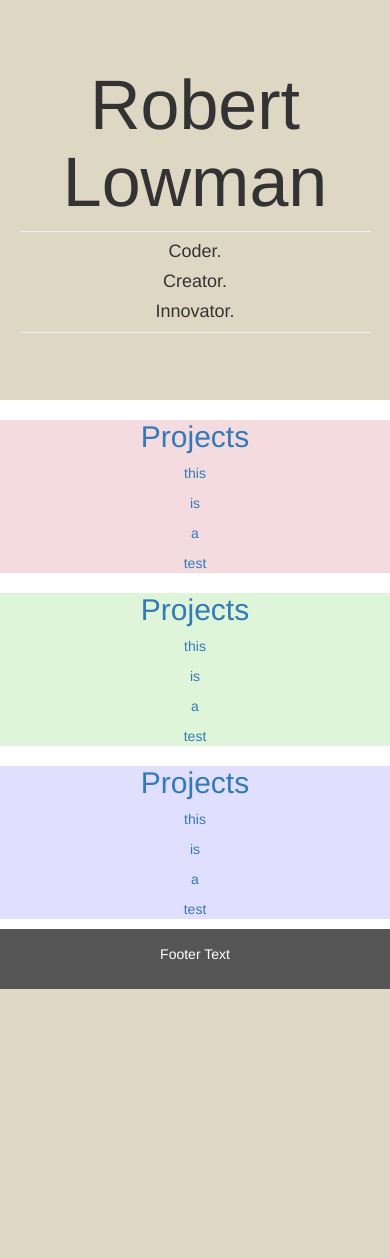
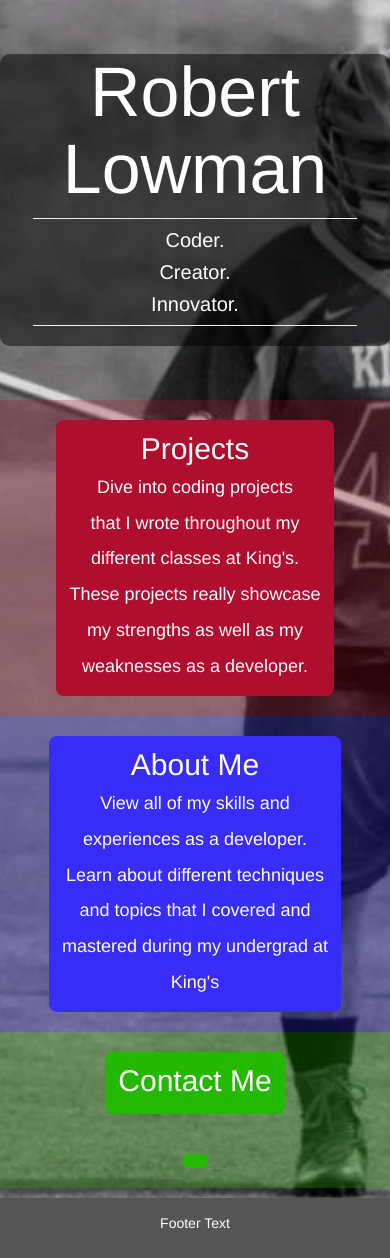
Before and after one commit to rlowman/RobertWebsite, a Django app: page / in a window 390 px wide. Before the commit the page ends 989 px from the top, so only its background shows below. Run offline with Django 3.2, Linux system fonts and the light colour scheme; some libraries are stand-ins or nearby versions.

Commit message:
added styling to index

```diff
--- a/mysite/index/templates/index/index.html
+++ b/mysite/index/templates/index/index.html
@@ -10,7 +10,6 @@
   <script src="https://maxcdn.bootstrapcdn.com/bootstrap/3.3.7/js/bootstrap.min.js"></script>
   <style>
     #welcome{
-      background: rgba(222, 215, 195, 1);
       height: 400px;
       align-items: center;
       width:100%;
@@ -18,61 +17,27 @@
       justify-content: center;
     }
 
+    .inside {
+      background-color: rgba(0, 0, 0, .50);
+      border-radius: 10px;
+    }
+
     #projectDiv {
-      background:rgba(176, 14, 46, .15);
+      background:rgba(176, 14, 46, .25);
     }
     #aboutDiv {
-      background: rgba(55, 45, 247, .15);
+      background: rgba(55, 45, 247, .25);
     }
     #contactDiv {
-      background: rgba(37, 184, 0, .15);
+      background: rgba(37, 184, 0, .25);
     }
 
-    .hvr-grow-rotate {
-      display: inline-block;
-      vertical-align: middle;
-      -webkit-transform: perspective(1px) translateZ(0);
-      transform: perspective(1px) translateZ(0);
-      box-shadow: 0 0 1px transparent;
-      -webkit-transition-duration: 0.3s;
-      transition-duration: 0.3s;
-      -webkit-transition-property: transform;
-      transition-property: transform;
-    }
-    .hvr-grow-rotate:hover, .hvr-grow-rotate:focus, .hvr-grow-rotate:active {
-      -webkit-transform: scale(1.1) rotate(4deg);
-      transform: scale(1.1) rotate(4deg);
-    }
     .main-heading{
       font-size: 70px;
       text-align: center;
       margin-top: 0;
       vertical-align: middle;
-    }
-    .btn-custom {
-      font-size: 36px;
-      border-radius: 4px;
-      border-width: 1px;
-      margin-top: 25px;
-      margin-bottom: 25px;
-    }
-    .btn-custom.projects {
-      background: rgba(176, 14, 46, 1);
-      color: rgba(255, 255, 255, 1);
-    }
-    .btn-custom.contact {
-      background: rgba(37, 184, 0, 1);
-      color: rgba(255, 255, 255, 1);
-    }
-    .btn-custom.about {
-      background: rgba(55, 45, 247, 1);
-      color: rgba(255, 255, 255, 1);
-    }
-    .btn-projects:active,
-    .btn-projects:focus {
-      background: rgba(235, 235, 235, 1);
-      border-color: rgba(173, 173, 173, 1);
-      color: rgba(51, 51, 51, 1);
+      color: white;
     }
 
     /* Set black background color, white text and some padding */
@@ -80,6 +45,18 @@
       background-color: #555;
       color: white;
       padding: 15px;
+      margin-bottom: 0px;
+    }
+    body {
+      background-image: url({% static "images/indexBackground.jpg" %});
+
+      /* Full height */
+      height: 100%;
+
+      /* Center and scale the image nicely */
+      background-position:top;
+      background-repeat: no-repeat;
+      background-size: cover;
     }
 
     hr.name {
@@ -88,13 +65,17 @@
       margin-top: 0px;
       margin-bottom: 0px;
     }
+    hr.name.bottom {
+      margin-bottom: 20px;
+    }
     h4.second {
       text-align: center;
-      font:
       font-size: 20px;
+      color: white;
     }
-
-
+    h2.buttons {
+      margin-top: 5px;
+    }
 
     /*=== Trigger  ===*/
     .animate {
@@ -149,11 +130,51 @@ animation-delay: 3s;
       animation-name: fadeIn;
     }
 
+    .btn-custom {
+      color: white;
+      font-size: 18px;
+      border-radius: 8px;
+      border-width: 1px;
+      margin-top: 20px;
+      margin-bottom: 20px;
+    }
+    .btn-custom.projects {
+      background: rgba(176, 14, 46, 1);
+    }
+    .btn-custom.about {
+      background-color: rgba(55, 45, 247, 1);
+    }
+    .btn-custom.contact {
+      background: rgba(37, 184, 0, 1);
+    }
+    .btn-custom:active, .btn-custom:focus {
+      background: rgba(235, 235, 235, 1);
+      border-color: rgba(173, 173, 173, 1);
+      color: rgba(51, 51, 51, 1);
+    }
+    /* Grow */
+    .hvr-grow {
+      display: inline-block;
+      vertical-align: middle;
+      transform: translateZ(0);
+      box-shadow: 0 0 1px rgba(0, 0, 0, 0);
+      backface-visibility: hidden;
+      -moz-osx-font-smoothing: grayscale;
+      transition-duration: 0.3s;
+      transition-property: transform;
+    }
+
+    .hvr-grow:hover,
+    .hvr-grow:focus,
+    .hvr-grow:active {
+      transform: scale(1.1);
+      color: white;
+    }
   </style>
 </head>
 <body>
 <div id = "welcome">
-  <div>
+  <div class = "container-fluid inside">
     <h1 class = "main-heading">Robert Lowman</h1>
     <hr class = "name"></hr>
     <div class = "row">
@@ -167,50 +188,39 @@ animation-delay: 3s;
         <h4 class = "second animate fadeIn three">Innovator.</h4>
       </div>
     </div>
-    <hr class = "name"></hr>
+    <hr class = "name bottom"></hr>
   </div>
 </div>
 
-<!-- <div class = "row text-center">
-  <div class = "col-md-4 text-center" id = "projectDiv">
-    <a href="/projects" class="btn btn-custom projects hvr-grow-rotate" role="button">Projects</a>
+<div class = "row text-center">
+  <div class = "col-md-4 text-center container-fluid" id = "projectDiv">
+    <a href="/projects" class="btn btn-custom projects hvr-grow" role="button">
+      <h2 class = "buttons">Projects</h2>
+      <p>Dive into coding projects</p>
+      <p>that I wrote throughout my</p>
+      <p>different classes at King's.</p>
+      <p>These projects really showcase</p>
+      <p>my strengths as well as my</p>
+      <p>weaknesses as a developer.</p>
+    </a>
   </div>
   <div class = "col-md-4 text-center" id = "aboutDiv">
-    <a href="/about" class="btn btn-custom about hvr-grow-rotate" role="button">About Me</a>
+    <a href="/about" class="btn btn-custom about hvr-grow" role="button">
+      <h2 class = "buttons">About Me</h2>
+      <p>View all of my skills and</p>
+      <p>experiences as a developer.</p>
+      <p>Learn about different techniques</p>
+      <p>and topics that I covered and</p>
+      <p>mastered during my undergrad at</p>
+      <p>King's</p>
+    </a>
   </div>
   <div class = "col-md-4 text-center" id = "contactDiv">
-    <a href="/contact" class="btn btn-custom contact hvr-grow-rotate" role="button">Contact</a>
+    <a href="/contact" class="btn btn-custom contact hvr-grow" role="button">
+      <h2 class = "buttons">Contact Me</h2>
+      <p>
+    </a>
   </div>
-</div> -->
-
-<div class = "row text-center">
-  <a href="/projects">
-    <div class = "col-md-4 text-center" id = "projectDiv">
-      <h2>Projects</h2>
-      <p>this</p>
-      <p>is</p>
-      <p>a</p>
-      <p>test</p>
-    </div>
-  </a>
-  <a href="/contact">
-    <div class = "col-md-4 text-center" id = "contactDiv">
-      <h2>Projects</h2>
-      <p>this</p>
-      <p>is</p>
-      <p>a</p>
-      <p>test</p>
-    </div>
-  </a>
-  <a href="/about">
-    <div class = "col-md-4 text-center" id = "aboutDiv">
-      <h2>Projects</h2>
-      <p>this</p>
-      <p>is</p>
-      <p>a</p>
-      <p>test</p>
-    </div>
-  </a>
 </div>
 
 <footer class="container-fluid text-center">
```
Also changed, not shown: mysite/index/static/css/style.css (deleted, +0 -29 lines), mysite/index/static/js/main.js (deleted, +0 -124 lines), mysite/index/templates/index/about.html (+63 -36 lines), mysite/index/templates/index/contact.html (+73 -0 lines), mysite/static/images/indexBackground.jpg. Lines whose indentation alone changed are shown as unchanged.
